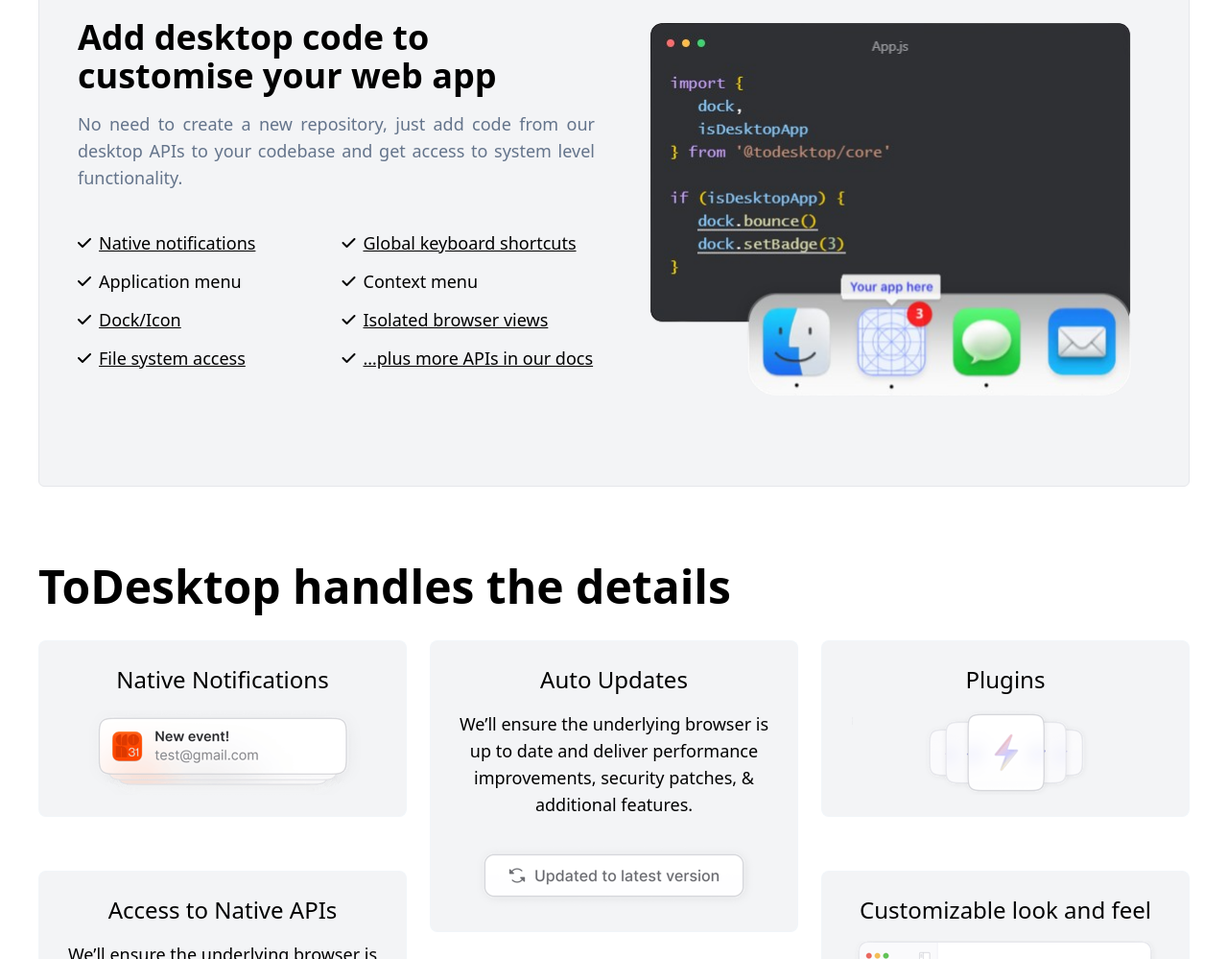
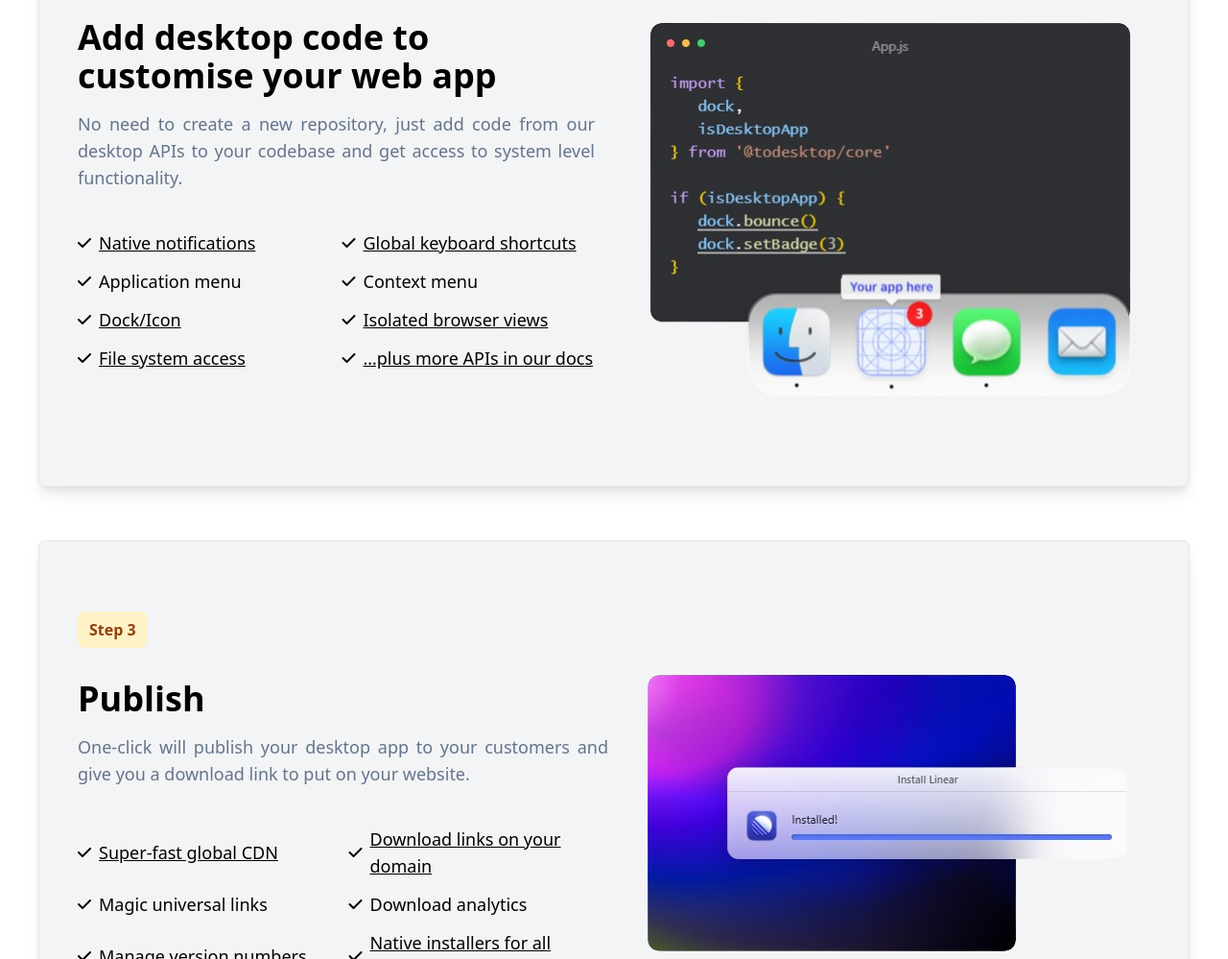
Before and after one commit to RabeelAhmed/tailwind-responsive-practice, a website: page index.html in a window 1280 px wide. Shown: the part 1801-2800 px from the top of the page at 96% size. Drawn offline with nearby package versions, Linux system fonts and the light colour scheme.

Commit message:
Add step 3 and  Make some changes

```diff
--- a/index.html
+++ b/index.html
@@ -633,13 +633,12 @@
       <!-- How it Works Section -->
        <!-- For Step 1 -->
 
-
       <div id="works-container" class="px-10 py-6 mt-14">
         <h1 class="font-bold text-5xl">How it works</h1>
 
         <div
           id="works-content"
-          class="mt-8 bg-gray-100 rounded-md px-10 py-20 border border-gray-200 flex flex-col gap-3 lg:flex-row"
+          class="mt-8 bg-gray-100 rounded-md px-10 py-20 shadow-lg border border-gray-200 flex flex-col gap-3 lg:flex-row"
         >
           <div id="left-content" class="flex flex-col h-full w-full">
             <div>
@@ -713,7 +712,7 @@
 
         <div
           id="works-content"
-          class="mt-8 bg-gray-100 rounded-md px-10 py-20 border border-gray-200 flex flex-col gap-10 lg:flex-row"
+          class="mt-8 bg-gray-100 rounded-md px-10 py-20 shadow-lg border border-gray-200 flex flex-col gap-10 lg:flex-row"
         >
           <div id="left-content" class="flex flex-col h-full w-full">
             <div>
@@ -791,6 +790,78 @@
         </div>
       </div>
 
+      <!-- For Step 3 -->
+
+      <div id="works-container" class="px-10 py-6">
+
+        <div
+          id="works-content"
+          class="mt-8 bg-gray-100 rounded-md px-10 py-20 shadow-lg border border-gray-200 flex flex-col gap-3 lg:flex-row"
+        >
+          <div id="left-content" class="flex flex-col h-full w-full">
+            <div>
+              <span
+                class="px-3 py-2 bg-yellow-100 rounded-lg font-semibold text-amber-800"
+                >Step 3</span
+              >
+            </div>
+
+            <div class="mt-10">
+              <h2 class="font-bold text-4xl">
+                Publish
+              </h2>
+
+              <p class="mt-4 text-slate-500 text-lg text-justify">
+                One-click will publish your desktop app to your customers and give you a download link to put on your website.
+              </p>
+            </div>
+
+            <div id="multiple-options" class="mt-10 grid grid-cols-2 gap-3">
+              <div class="flex items-center gap-2">
+                <i class="fa-solid fa-check"></i>
+                <a href="#" class="underline text-lg hover:text-gray-800"
+                  >Super-fast global CDN</a
+                >
+              </div>
+              <div class="flex items-center gap-2">
+                <i class="fa-solid fa-check"></i>
+                <a href="#" class="underline text-lg hover:text-gray-800"
+                  >Download links on your domain</a
+                >
+              </div>
+              <div class="flex items-center gap-2">
+                <i class="fa-solid fa-check"></i>
+                <a href="#" class="uunderline text-lg hover:text-gray-800"
+                  >Magic universal links</a
+                >
+              </div>
+              <div class="flex items-center gap-2">
+                <i class="fa-solid fa-check"></i>
+                <a href="#" class="uunderline text-lg hover:text-gray-800"
+                  >Download analytics</a
+                >
+              </div>
+              <div class="flex items-center gap-2">
+                <i class="fa-solid fa-check"></i>
+                <a href="#" class="underline text-lg hover:text-gray-800"
+                  >Manage version numbers</a
+                >
+              </div>
+              <div class="flex items-center gap-2">
+                <i class="fa-solid fa-check"></i>
+                <a href="#" class="underline text-lg hover:text-gray-800"
+                  >Native installers for all platforms</a
+                >
+              </div>
+            </div>
+          </div>
+
+          <div id="right-content" class="pt-12 h-full w-full flex justify-center">
+            <img class="" src="assets/step3.png" alt="">
+          </div>
+        </div>
+      </div>
+
       <!-- Bento Grid -->
 
       <div id="bento-grid" class="px-10 py-6 mt-14">
```
Also changed, not shown: assets/step3.png (added).
